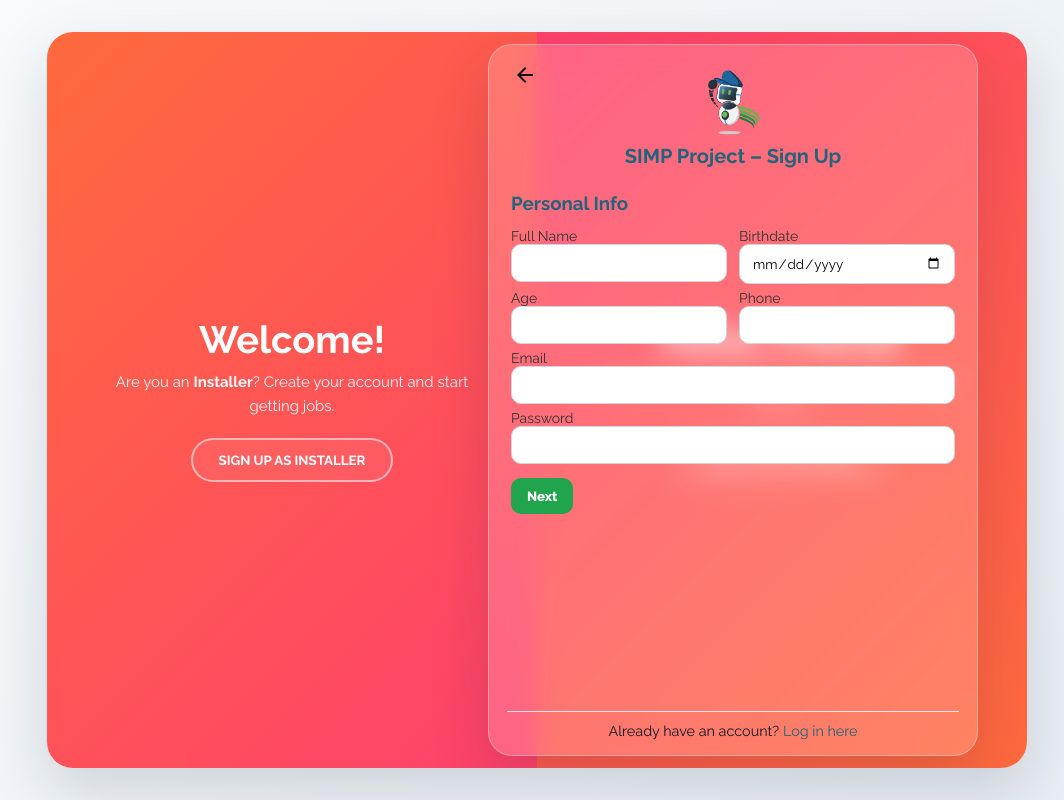
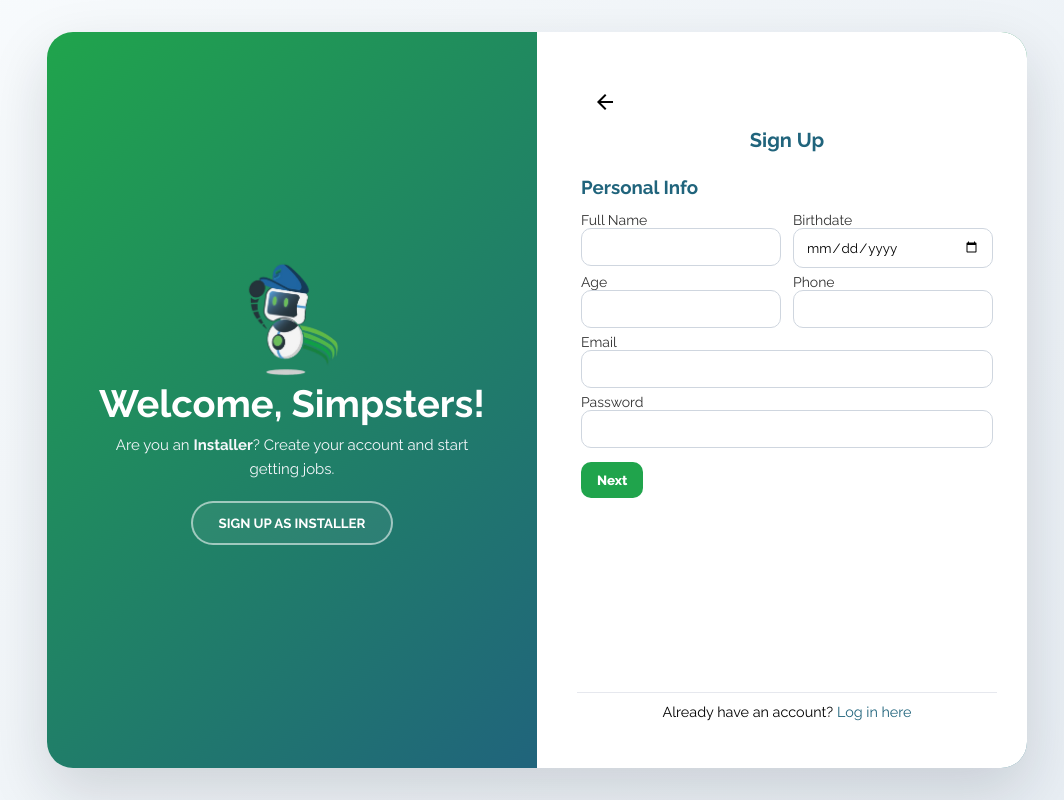
Before and after one commit to echo252525/SIMP-PROJECT, a plain HTML site: page signup.html in a window 1280 px wide. Shown: the whole page, without its empty margins (103-1167 px from the left). Drawn offline with Linux system fonts and the light colour scheme; a script that the page names is missing.

Commit message:
edited adminLogin, login, signup

```diff
--- a/signup.html
+++ b/signup.html
@@ -25,7 +25,12 @@
       --connector-fill: linear-gradient(90deg, #4f46e5, #22c55e);
     }
 
-    * { padding: 0; margin: 0; box-sizing: border-box; font-family: "Raleway", sans-serif; }
+    * {
+      padding: 0;
+      margin: 0;
+      box-sizing: border-box;
+      font-family: "Raleway", sans-serif;
+    }
 
     body {
       margin: 0;
@@ -34,7 +39,6 @@
       display: flex;
       justify-content: center;
       align-items: center;
-      font-family: 'Segoe UI', sans-serif;
       overflow: hidden;
     }
 
@@ -42,7 +46,8 @@
     .auth-shell {
       position: relative;
       width: min(980px, 94vw);
-      height: min(92vh, 820px); /* never exceeds screen */
+      height: min(92vh, 820px);
+      /* never exceeds screen */
       border-radius: 26px;
       background: #ffffff;
       box-shadow: 0 24px 60px rgba(17, 24, 39, 0.15);
@@ -65,56 +70,126 @@
       color: #fff;
     }
 
-    .pane h1 { font-size: clamp(26px, 3.2vw, 38px); line-height: 1.15; margin-bottom: 8px; color: #fff; }
-    .pane p { color: #f5f7fb; max-width: 420px; font-size: 15px; line-height: 1.6; margin: 8px auto 20px; }
+    .pane h1 {
+      font-size: clamp(26px, 3.2vw, 38px);
+      line-height: 1.15;
+      margin-bottom: 8px;
+      color: #fff;
+    }
+
+    .pane p {
+      color: #f5f7fb;
+      max-width: 420px;
+      font-size: 15px;
+      line-height: 1.6;
+      margin: 8px auto 20px;
+    }
 
     .ghost-btn {
-      display: inline-flex; align-items: center; justify-content: center;
-      padding: 12px 26px; border-radius: 999px; font-weight: 700;
-      border: 2px solid rgba(255,255,255,.55);
-      background: rgba(255,255,255,.06); color: #fff; cursor: pointer;
+      display: inline-flex;
+      align-items: center;
+      justify-content: center;
+      padding: 12px 26px;
+      border-radius: 999px;
+      font-weight: 700;
+      border: 2px solid rgba(255, 255, 255, .55);
+      background: rgba(255, 255, 255, .06);
+      color: #fff;
+      cursor: pointer;
       transition: transform .08s ease, box-shadow .25s ease, border-color .25s ease, background .25s ease;
       user-select: none;
     }
-    .ghost-btn:hover { box-shadow: 0 10px 26px rgba(0,0,0,.12); border-color:#fff; background: rgba(255,255,255,.12); }
-    .ghost-btn:active { transform: translateY(1px); }
 
-    .left-grad  { background: linear-gradient(135deg, #ff6a3d, #ff416c); }
-    .right-grad { background: linear-gradient(135deg, #ff416c, #ff6a3d); }
+    .ghost-btn:hover {
+      box-shadow: 0 10px 26px rgba(0, 0, 0, .12);
+      border-color: #fff;
+      background: rgba(255, 255, 255, .12);
+    }
+
+    .ghost-btn:active {
+      transform: translateY(1px);
+    }
+
+    .left-grad {
+      background: linear-gradient(135deg, #20a44c, #20647c);
+    }
+
+    .right-grad {
+      background: linear-gradient(135deg, #20a44c, #20647c);
+    }
 
     /* ===== Glass form (half width) ===== */
     .signupDiv {
       position: absolute;
-      left: 25%; right: 25%; top: 0; bottom: 0; margin: auto;
-      width: auto; height: calc(100% - 24px);  /* little breathing room */
+      inset: 0;
+      left: 0;
+      right: 0;
+      top: 0;
+      bottom: 0;
+      margin: auto;
+      width: 100%;
+      max-width: 500px;
       display: grid;
-      grid-template-rows: auto auto 1fr auto;  /* header, stepper, scroll area, footer */
+      grid-template-rows: auto auto 1fr auto;
+      /* header, stepper, scroll area, footer */
       gap: 8px;
-
-      padding: 16px 18px;
-      border-radius: 24px; background: var(--card-bg);
-      -webkit-backdrop-filter: blur(12px); backdrop-filter: blur(12px);
-      border: var(--glass-border); box-shadow: var(--shadow); color: var(--ink);
+      padding: 3rem 2.5rem;
+      background-color: white;
       z-index: 2;
       transition: transform .55s cubic-bezier(.2, .8, .2, 1);
-      overflow: hidden; /* internal scrolling handled below */
+      overflow: hidden;
+      /* internal scrolling handled below */
     }
-    .mode-installer .signupDiv { transform: translateX(-40%); }
-    .mode-customer  .signupDiv { transform: translateX( 40%); }
+
+    .mode-installer .signupDiv {
+      transform: translateX(-50%);
+    }
+
+    .mode-customer .signupDiv {
+      transform: translateX(50%);
+    }
 
     /* header */
     .signupDiv .backBtn {
-      position: absolute; top: 8px; left: 8px; width: 40px; height: 40px;
-      display: grid; place-items: center; border: none; background: transparent; color: #111; cursor: pointer;
+      width: 40px;
+      height: 40px;
+      display: grid;
+      place-items: center;
+      border: none;
+      background: transparent;
+      color: black;
+      cursor: pointer;
     }
-    .simpLogo { display: grid; place-items: center; margin-top: 4px; }
-    .simpLogo img { width: 3.6rem; }
-    h2 { text-align: center; font-size: 20px; }
-    h2, h3 { color: var(--azure-blue); margin-bottom: 8px; }
+
+    .simpLogo {
+      display: grid;
+      place-items: center;
+      margin-top: 4px;
+    }
+
+    .simpLogo img {
+      width: 3.6rem;
+    }
+
+    h2 {
+      text-align: center;
+      font-size: 20px;
+    }
+
+    h2,
+    h3 {
+      color: var(--azure-blue);
+      margin-bottom: 8px;
+    }
 
     /* ===== Aesthetic Stepper (Installer only) ===== */
-    .progress-wrap { margin: 4px 2px 6px; }
-    .hidden { display: none !important; }
+    .progress-wrap {
+      margin: 4px 2px 6px;
+    }
+
+    .hidden {
+      display: none !important;
+    }
 
     .stepper {
       display: grid;
@@ -125,97 +200,250 @@
     }
 
     .step {
-      display: grid; justify-items: center; gap: 6px;
+      display: grid;
+      justify-items: center;
+      gap: 6px;
       color: var(--muted);
       text-align: center;
     }
+
     .step .dot {
-      width: 28px; height: 28px; border-radius: 50%;
+      width: 28px;
+      height: 28px;
+      border-radius: 50%;
       background: var(--step-idle);
-      display: grid; place-items: center;
-      font-weight: 800; font-size: 14px; color: #0b1020;
-      box-shadow: inset 0 0 0 2px rgba(0,0,0,.04);
+      display: grid;
+      place-items: center;
+      font-weight: 800;
+      font-size: 14px;
+      color: #0b1020;
+      box-shadow: inset 0 0 0 2px rgba(0, 0, 0, .04);
       transition: background .25s ease, color .25s ease, transform .2s ease;
     }
+
     .step.active .dot {
       background: var(--step-active);
-      color: #fff; transform: scale(1.05);
+      color: #fff;
+      transform: scale(1.05);
     }
+
     .step.done .dot {
-      background: var(--step-done); color: #fff;
+      background: var(--step-done);
+      color: #fff;
     }
+
     .step label {
-      font-size: 12px; color: var(--muted);
+      font-size: 12px;
+      color: var(--muted);
     }
-    .step.active label { color: var(--ink); font-weight: 700; }
+
+    .step.active label {
+      color: var(--ink);
+      font-weight: 700;
+    }
 
     .connector {
-      position: relative; height: 4px; border-radius: 999px; background: var(--connector); overflow: hidden;
+      position: relative;
+      height: 4px;
+      border-radius: 999px;
+      background: var(--connector);
+      overflow: hidden;
     }
+
     .connector::after {
-      content: ""; position: absolute; left: 0; top: 0; bottom: 0;
-      width: 0%; background: var(--connector-fill);
+      content: "";
+      position: absolute;
+      left: 0;
+      top: 0;
+      bottom: 0;
+      width: 0%;
+      background: var(--connector-fill);
       transition: width .35s ease;
     }
-    .connector.fill-0::after { width: 0%;  }
-    .connector.fill-50::after { width: 50%; }
-    .connector.fill-100::after { width: 100%; }
+
+    .connector.fill-0::after {
+      width: 0%;
+    }
+
+    .connector.fill-50::after {
+      width: 50%;
+    }
+
+    .connector.fill-100::after {
+      width: 100%;
+    }
 
     /* ===== Scrolling form area ===== */
     .form-scroll {
       overflow: auto;
       padding: 8px 4px 6px;
     }
+
     /* nice thin scrollbar (supported browsers) */
-    .form-scroll::-webkit-scrollbar { width: 8px; }
-    .form-scroll::-webkit-scrollbar-thumb { background: rgba(0,0,0,.12); border-radius: 10px; }
-    .form-scroll::-webkit-scrollbar-track { background: transparent; }
+    .form-scroll::-webkit-scrollbar {
+      width: 8px;
+    }
 
-    .row { display: grid; grid-template-columns: 1fr 1fr; gap: 12px; }
-    .row-1 { display: grid; grid-template-columns: 1fr; gap: 12px; }
+    .form-scroll::-webkit-scrollbar-thumb {
+      background: rgba(0, 0, 0, .12);
+      border-radius: 10px;
+    }
 
-    label { font-size: 14px; color: #333; display: block; margin-top: 6px; }
-    input, select {
-      width: 100%; padding: 10px 12px;
-      border: 1px solid #cfd6df; border-radius: 10px; outline: none;
+    .form-scroll::-webkit-scrollbar-track {
+      background: transparent;
+    }
+
+    .row {
+      display: grid;
+      grid-template-columns: 1fr 1fr;
+      gap: 12px;
+    }
+
+    .row-1 {
+      display: grid;
+      grid-template-columns: 1fr;
+      gap: 12px;
+    }
+
+    label {
+      font-size: 14px;
+      color: #333;
+      display: block;
+      margin-top: 6px;
+    }
+
+    input,
+    select {
+      width: 100%;
+      padding: 10px 12px;
+      border: 1px solid #cfd6df;
+      border-radius: 10px;
+      outline: none;
       background: #fff;
     }
 
-    .actions { display: flex; gap: 10px; margin-top: 14px; }
-    button { padding: 10px 16px; border: 0; border-radius: 10px; cursor: pointer; }
-    .btn-secondary { background: #e5e7eb; position: relative; }
-    .btn-primary { background: #20a44c; color: #fff; font-weight: 800; transition: background 0.3s ease; position: relative; }
-    .btn-primary:hover { background: #1a7f3a; }
-    .btn-secondary:active, .btn-primary:active { top: 2px; left: 1px; }
+    .actions {
+      display: flex;
+      gap: 10px;
+      margin-top: 14px;
+    }
 
-    .auth-footer { text-align: center; padding-top: .6rem; margin-top: .4rem; font-size: .9rem; border-top: 1px solid #e6e8ee; }
-    .auth-footer a { text-decoration: none; color: var(--azure-blue); }
-    .auth-footer a:active { color: var(--green); }
+    button {
+      padding: 10px 16px;
+      border: 0;
+      border-radius: 10px;
+      cursor: pointer;
+    }
 
-    @keyframes fade { from { opacity: 0; } to { opacity: 1; } }
-    .form-step { display: none; animation: fade 200ms ease; }
-    .form-step.active { display: block; }
+    .btn-secondary {
+      background: #e5e7eb;
+      position: relative;
+    }
+
+    .btn-primary {
+      background: #20a44c;
+      color: #fff;
+      font-weight: 800;
+      transition: background 0.3s ease;
+      position: relative;
+    }
+
+    .btn-primary:hover {
+      background: #1a7f3a;
+    }
+
+    .btn-secondary:active,
+    .btn-primary:active {
+      top: 2px;
+      left: 1px;
+    }
+
+    .auth-footer {
+      text-align: center;
+      padding-top: .6rem;
+      margin-top: .4rem;
+      font-size: .9rem;
+      border-top: 1px solid #e6e8ee;
+    }
+
+    .auth-footer a {
+      text-decoration: none;
+      color: var(--azure-blue);
+    }
+
+    .auth-footer a:active {
+      color: var(--green);
+    }
+
+    @keyframes fade {
+      from {
+        opacity: 0;
+      }
+
+      to {
+        opacity: 1;
+      }
+    }
+
+    .form-step {
+      display: none;
+      animation: fade 200ms ease;
+    }
+
+    .form-step.active {
+      display: block;
+    }
 
     /* Modal */
     #emailConfirmModal {
-      position: fixed; inset: 0; background: rgba(0, 0, 0, 0.5);
-      display: none; justify-content: center; align-items: center; z-index: 1000;
+      position: fixed;
+      inset: 0;
+      background: rgba(0, 0, 0, 0.5);
+      display: none;
+      justify-content: center;
+      align-items: center;
+      z-index: 1000;
     }
-    #emailConfirmModal .modal-content { background: white; padding: 24px; border-radius: 12px; text-align: center; max-width: 400px; }
-    #emailConfirmModal h3 { margin-bottom: 12px; }
-    #emailConfirmModal p { margin-bottom: 20px; font-size: 14px; color: #444; }
+
+    #emailConfirmModal .modal-content {
+      background: white;
+      padding: 24px;
+      border-radius: 12px;
+      text-align: center;
+      max-width: 400px;
+    }
+
+    #emailConfirmModal h3 {
+      margin-bottom: 12px;
+    }
+
+    #emailConfirmModal p {
+      margin-bottom: 20px;
+      font-size: 14px;
+      color: #444;
+    }
 
     /* Responsive */
     @media (max-width: 820px) {
-      .auth-shell { height: min(94vh, 880px); }
-      .side { grid-template-columns: 1fr; }
+      .auth-shell {
+        height: min(94vh, 880px);
+      }
+
+      .side {
+        grid-template-columns: 1fr;
+      }
+
       .signupDiv {
-        left: 4%; right: 4%;
+        left: 4%;
+        right: 4%;
         transform: translateX(0) !important;
         padding: 14px 14px;
         height: calc(100% - 16px);
       }
-      .row { grid-template-columns: 1fr; }
+
+      .row {
+        grid-template-columns: 1fr;
+      }
     }
   </style>
 </head>
@@ -226,14 +454,16 @@
     <div class="side">
       <div class="pane left-grad">
         <div>
-          <h1>Welcome!</h1>
+          <img src="img/simpHappyMascotLogo.png" style="max-width:100px; width:95%;">
+          <h1>Welcome, Simpsters!</h1>
           <p>Are you an <strong>Installer</strong>? Create your account and start getting jobs.</p>
           <button class="ghost-btn" onclick="window.chooseInstallerSignup()">SIGN UP AS INSTALLER</button>
         </div>
       </div>
       <div class="pane right-grad">
         <div>
-          <h1>Hello, Friend!</h1>
+          <img src="img/simpHappyMascotLogo.png" style="max-width:100px; width:95%;">
+          <h1>Hello, Simpsters!</h1>
           <p>Signing up as a <strong>Customer</strong>? Post jobs and track your requests.</p>
           <button class="ghost-btn" onclick="window.chooseCustomerSignup()">SIGN UP AS CUSTOMER</button>
         </div>
@@ -242,10 +472,9 @@
 
     <!-- Glass signup form (scrolls internally if content is tall) -->
     <div class="signupDiv">
-      <button class="backBtn" onclick="window.location.href='index.html'"><span class="material-icons-sharp">arrow_back</span></button>
-
-      <div class="simpLogo"><img src="img/simpHappyMascotLogo.png" alt="SIMP logo"></div>
-      <h2>SIMP Project – Sign Up</h2>
+      <button class="backBtn" onclick="window.location.href='index.html'"><span
+          class="material-icons-sharp">arrow_back</span></button>
+      <h2>Sign Up</h2>
 
       <!-- Installer-only stepper -->
       <div id="progressWrap" class="progress-wrap hidden">
@@ -281,7 +510,8 @@
             <div><label>Phone <input id="phone" type="tel" required /></label></div>
           </div>
           <div class="row-1"><label>Email <input id="email" type="email" required /></label></div>
-          <div class="row-1"><label>Password <input id="password" type="password" minlength="6" required /></label></div>
+          <div class="row-1"><label>Password <input id="password" type="password" minlength="6" required /></label>
+          </div>
 
           <div class="actions">
             <button id="next1" class="btn-primary">Next</button>
@@ -355,7 +585,8 @@
       <div id="emailConfirmModal">
         <div class="modal-content">
           <h3>Confirm Your Email</h3>
-        <p>We've sent a confirmation link to your email. Please check your inbox and click the link to activate your account.</p>
+          <p>We've sent a confirmation link to your email. Please check your inbox and click the link to activate your
+            account.</p>
           <button id="goToEmailBtn" class="btn-primary">Go to My Email</button>
         </div>
       </div>
```
Also changed, not shown: adminLogin.html (+4 -6 lines), login.html (+47 -39 lines).
